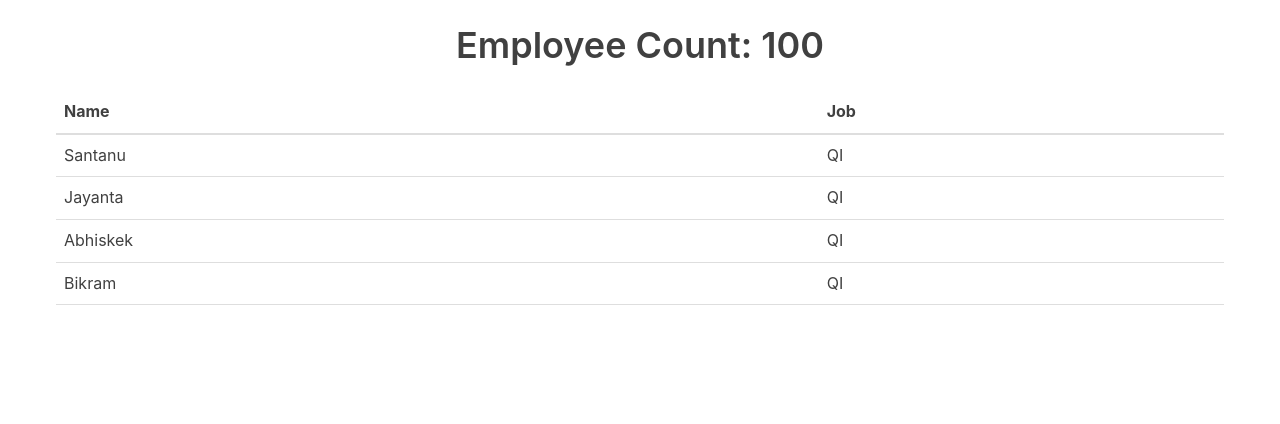
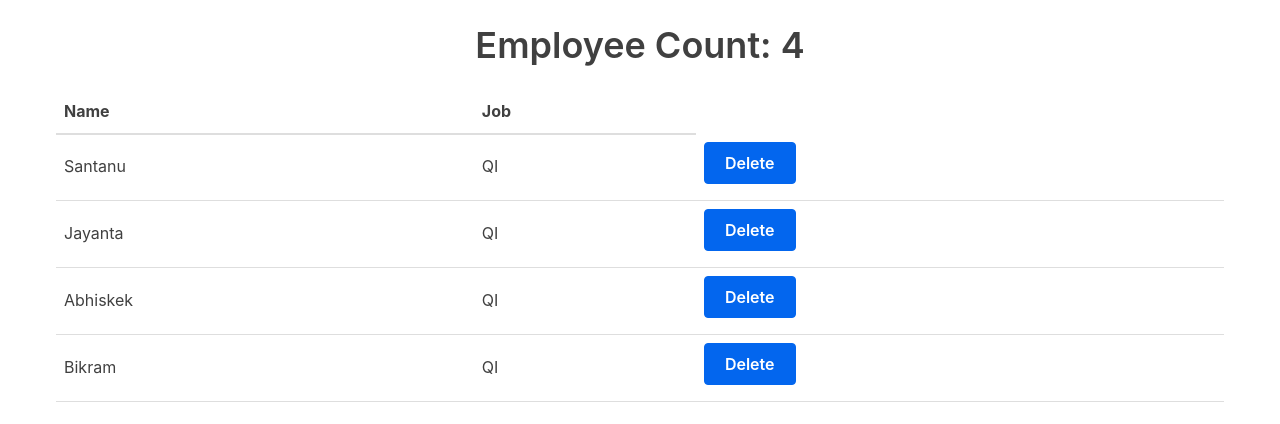
Before and after one commit to skarmakar/react-tutorial, a React (Create React App) app: page / in a window 1280 px wide. Shown: the top 424 px of the page. Built offline with nearby package versions, Linux system fonts and the light colour scheme.

Commit message:
Delete employee feature using useState

```diff
--- a/src/App.js
+++ b/src/App.js
@@ -1,20 +1,30 @@
-import React from 'react';
+import React, { useState } from 'react';
 import './App.css';
 import Table from './Table'
 
 function App() {
-  const employees = [
+  const arr = [
     { name: 'Santanu', job: 'QI' },
     { name: 'Jayanta', job: 'QI' },
     { name: 'Abhiskek', job: 'QI' },
     { name: 'Bikram', job: 'QI' }
   ];
 
+  const [employees, setEmployees] = useState(arr);
+
+  const deleteEmployee = (index) => {
+    const prevEmployees = [...employees];
+    let filteredEmployees = prevEmployees.filter((employee, i) => {
+      return i !== index;
+    });
+
+    setEmployees(filteredEmployees);
+  }
 
   return (
     <div className="App">
       <div className="container">
-        <Table employees={employees} employeeCount={100} />
+        <Table employees={employees} employeeCount={employees.length} deleteHandler={deleteEmployee} />
       </div>
     </div>
   );
--- a/src/Table.js
+++ b/src/Table.js
@@ -13,14 +13,16 @@ const Table = (props) => {
             <th>Job</th>
           </tr>
         </thead>
-        <TableBody {...props} />
+        <TableBody employees={props.employees} deleteHandler={props.deleteHandler} />
       </table>
     </Fragment>
   )
 }
 
 Table.propTypes = {
-  employeeCount: PropTypes.number
+  employeeCount: PropTypes.number,
+  employees: PropTypes.array,
+  deleteHandler: PropTypes.func
 }
 
 export default Table;
--- a/src/TableBody.js
+++ b/src/TableBody.js
@@ -2,13 +2,12 @@ import React from 'react';
 import PropTypes from 'prop-types';
 
 const TableBody = (props) => {
-  const { employees } = props;
-
-  const tableRows = employees.map((employee, index) => {
+  const tableRows = props.employees.map((employee, index) => {
     return (
       <tr key={index}>
         <td>{employee.name}</td>
         <td>{employee.job}</td>
+        <td><a className='button' onClick={() => props.deleteHandler(index)}>Delete</a></td>
       </tr>
     )
   });
@@ -21,7 +20,8 @@ const TableBody = (props) => {
 }
 
 TableBody.propTypes = {
-  employees: PropTypes.array
+  employees: PropTypes.array,
+  deleteHandler: PropTypes.func
 }
 
 export default TableBody;
```
